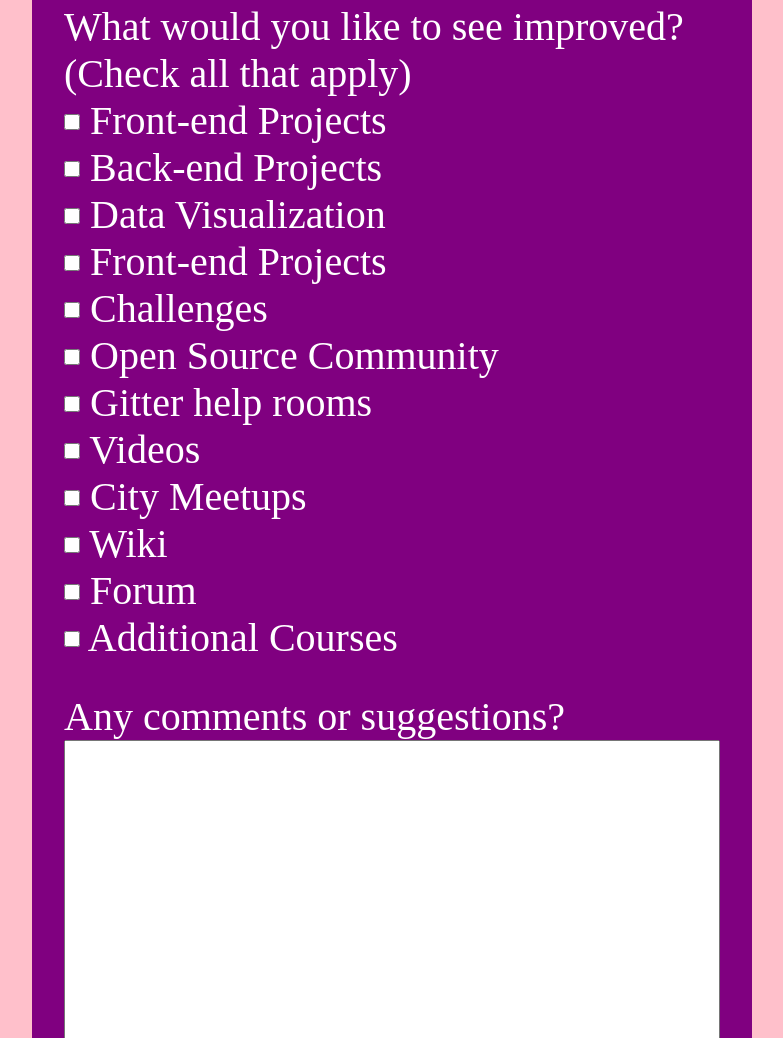
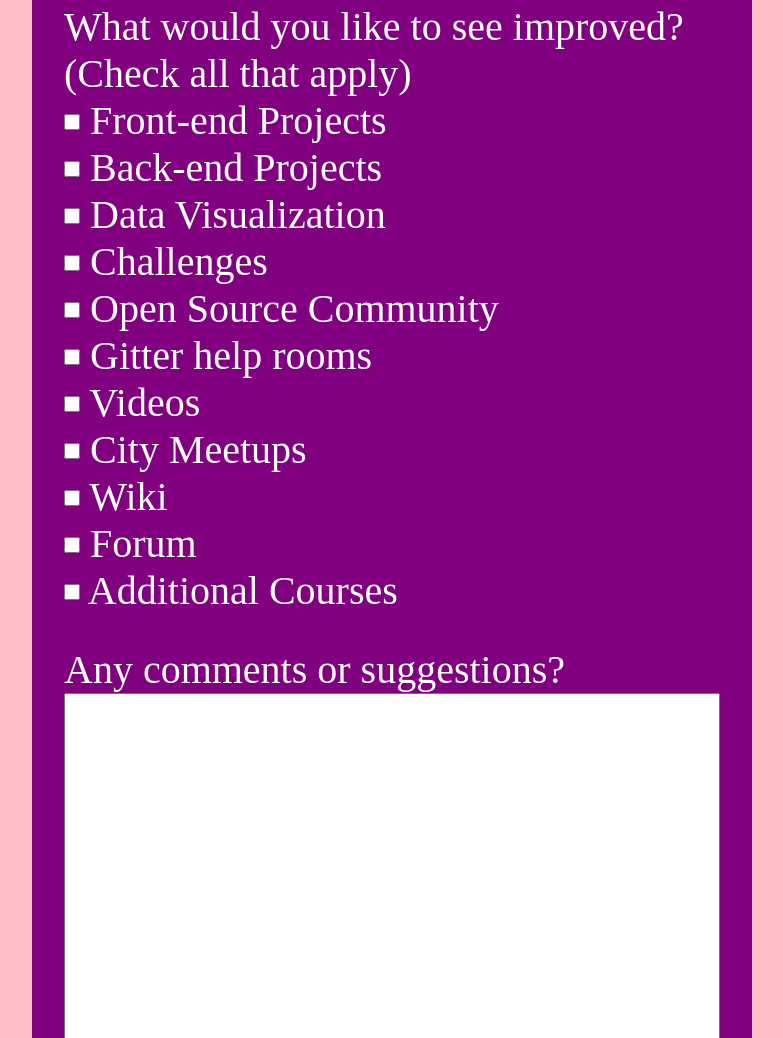
Before and after one commit to martinsideas/frontend-survey-form-fcc, a plain HTML site: page index.html in a window 1280 px wide. Shown: the part 1195-2233 px from the top of the page, without its empty margins (248-1031 px from the left). Drawn offline with Linux system fonts and the light colour scheme.

Commit message:
Project Finished

```diff
--- a/index.html
+++ b/index.html
@@ -16,15 +16,15 @@
         <form action="#" class="surver-form" id="survey-form">
             <div class="form-group">
                 <label id="name-label" for="name">Name</label>
-                <input id="name" type="text" placeholder="Enter your name" id="name" />
+                <input id="name" type="text" placeholder="Enter your name" id="name" required />
             </div>
             <div class="form-group">
                 <label id="email-label">Email</label>
-                <input id="email" type="email" placeholder="Enter your Email" />
+                <input id="email" type="email" placeholder="Enter your Email" required/>
             </div>
             <div class="form-group">
                 <label id="number-label" for="age">Age (optional)</label>
-                <input id="number" type="number" placeholder="Age" id="age" min="18" max="150"/>
+                <input id="number" type="number" placeholder="Age" id="age" min="18" max="150" required/>
             </div>
             <div class="form-group">
                 <label>Which option best describes your current role?</label>
@@ -40,15 +40,15 @@
             <div class="form-group">
                 <p>Would you recommend freeCodeCamp to a friend?</p>
                 <label>
-                    <input type="radio" name="recommend" class="rb">
+                    <input type="radio" name="recommend" class="rb" value="definitely">
                     Definitely
                 </label>
                 <label>
-                    <input type="radio" name="recommend" class="rb">
+                    <input type="radio" name="recommend" class="rb" value="maybe">
                     Maybe
                 </label>
                 <label>
-                    <input type="radio" name="recommend" class="rb">
+                    <input type="radio" name="recommend" class="rb" value="notSure">
                     Not sure
                 </label>
             </div>
@@ -65,51 +65,47 @@
             <div class="form-group">
                 <p>What would you like to see improved? <span class="allApply">(Check all that apply)</span></p>
                 <label>
-                    <input type="checkbox" name="improvement" class="chk">
+                    <input type="checkbox" name="improvement" class="chk" value="frontend">
                     Front-end Projects
                 </label>
                 <label>
-                    <input type="checkbox" name="improvement" class="chk">
+                    <input type="checkbox" name="improvement" class="chk" value="backend">
                     Back-end Projects
                 </label>
                 <label>
-                    <input type="checkbox" name="improvement" class="chk">
+                    <input type="checkbox" name="improvement" class="chk" value="data">
                     Data Visualization
                 </label>
                 <label>
-                    <input type="checkbox" name="improvement" class="chk">
-                    Front-end Projects
-                </label>
-                <label>
-                    <input type="checkbox" name="improvement" class="chk">
+                    <input type="checkbox" name="improvement" class="chk" value="challenges">
                     Challenges
                 </label>
                 <label>
-                    <input type="checkbox" name="improvement" class="chk">
+                    <input type="checkbox" name="improvement" class="chk" value="openSource">
                     Open Source Community
                 </label>
                 <label>
-                    <input type="checkbox" name="improvement" class="chk">
+                    <input type="checkbox" name="improvement" class="chk" value="gitter">
                     Gitter help rooms
                 </label>
                 <label>
-                    <input type="checkbox" name="improvement" class="chk">
+                    <input type="checkbox" name="improvement" class="chk" value="videos">
                     Videos
                 </label>
                 <label>
-                    <input type="checkbox" name="improvement" class="chk">
+                    <input type="checkbox" name="improvement" class="chk" value="meetups">
                     City Meetups
                 </label>
                 <label>
-                    <input type="checkbox" name="improvement" class="chk">
+                    <input type="checkbox" name="improvement" class="chk" value="wiki">
                     Wiki
                 </label>
                 <label>
-                    <input type="checkbox" name="improvement" class="chk">
+                    <input type="checkbox" name="improvement" class="chk" value="forum">
                     Forum
                 </label>
                 <label>
-                    <input type="checkbox" name="improvement" class="chk">
+                    <input type="checkbox" name="improvement" class="chk" value="courses">
                     Additional Courses
                 </label>
             </div>
```
Also changed, not shown: 1 other file.
